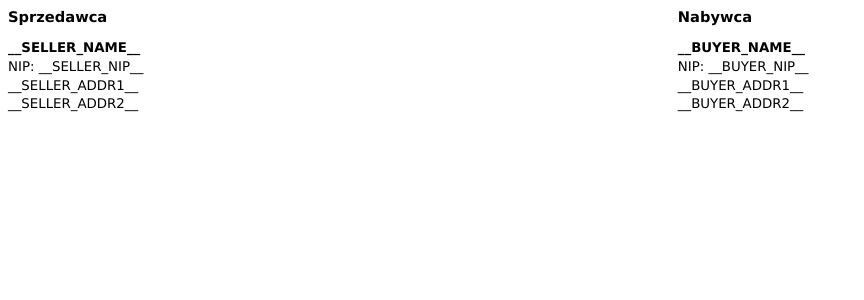
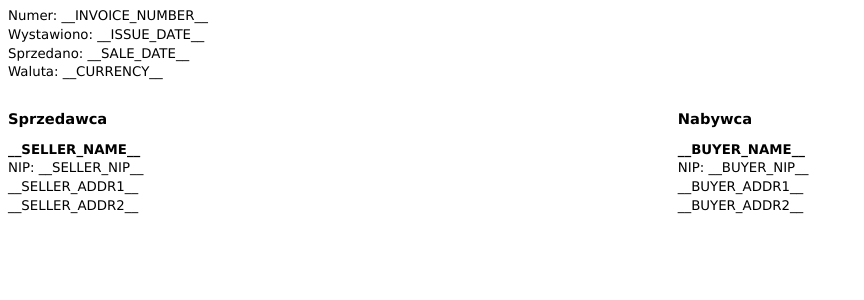
Before and after one commit to komaksym/AlfredoTheClerk, a Python web app: template src/invoice_gen/templates/seller_buyer_block_v1.html in a window 1280 px wide. Shown: the top 300 px of the page, without its empty margins (0-864 px from the left). Run offline with Jinja, Linux system fonts and the light colour scheme; the template is opened without the code that fills it, so the values that code supplies are empty.

Commit message:
feat: add header to html template

```diff
--- a/src/invoice_gen/templates/seller_buyer_block_v1.html
+++ b/src/invoice_gen/templates/seller_buyer_block_v1.html
@@ -19,6 +19,8 @@
     font-size: 10pt;
     color: #000;
   }
+  .header { margin: 0 0 8mm 0; }
+  .header p { margin: 0 0 1mm 0; }
   .row { display: flex; gap: 20mm; }
   .col { flex: 1; }
   h2 { font-size: 11pt; margin: 0 0 4mm 0; }
@@ -27,6 +29,12 @@
 </style>
 </head>
 <body>
+  <div class="header">
+    <p>Numer: __INVOICE_NUMBER__</p>
+    <p>Wystawiono: __ISSUE_DATE__</p>
+    <p>Sprzedano: __SALE_DATE__</p>
+    <p>Waluta: __CURRENCY__</p>
+  </div>
   <div class="row">
     <div class="col">
       <h2>Sprzedawca</h2>
```
